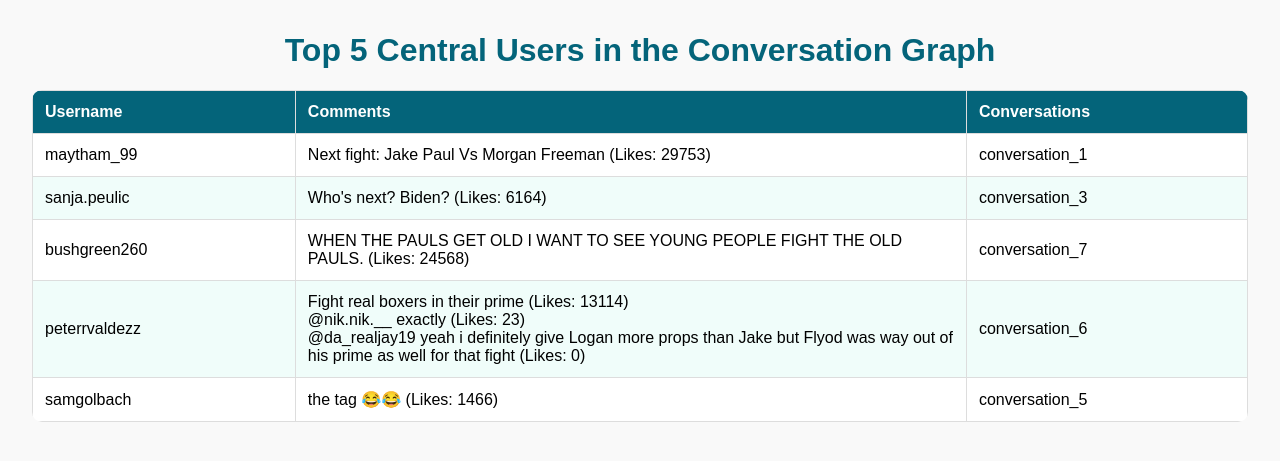
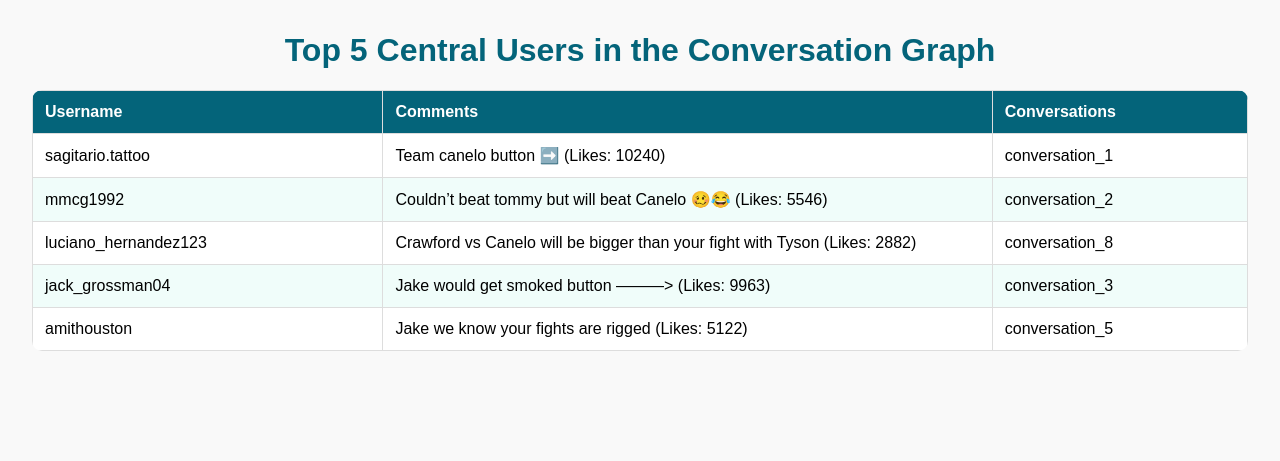
Before and after one commit to Wee-Chuan/FYP-24-S4-26, a Flask app: page /static/top_users_table.html in a window 1280 px wide. Shown: the top 461 px of the page. Run offline with Flask 3, Linux system fonts and the light colour scheme.

Commit message:
qol adds

```diff
--- a/boundary/influencer_boundary.py
+++ b/boundary/influencer_boundary.py
@@ -16,14 +16,24 @@ from entity.followers_hist_entity import FollowerHist
 # Define Flask Blueprint
 influencer_boundary = Blueprint('influencer_boundary', __name__)
 
+post_url = ""
+insta_user = ""
+
 ###################################################################################################################
-
 @influencer_boundary.after_request
 def add_no_cache_headers(response):
     response.headers["Cache-Control"] = "no-store, no-cache, must-revalidate, max-age=0"
     response.headers["Pragma"] = "no-cache"
     response.headers["Expires"] = "0"
     return response
+
+@influencer_boundary.route('/get_post_url', methods=['GET'])
+def get_post_url():
+    return jsonify({"post_url": post_url})
+
+@influencer_boundary.route('/insta_username', methods=['GET'])
+def insta_username():
+    return jsonify({"insta_username": insta_user})
 
 @influencer_boundary.route('/followers', methods=['GET', 'POST'])
 def followers():
@@ -204,7 +214,7 @@ def display_network():
 
     # Get the username from the POST request
     username = request.form.get('username')
-
+    insta_username = username
     if not username:
         return jsonify({'error': 'Username is required'}), 400
 
--- a/static/negative_comments_table.html
+++ b/static/negative_comments_table.html
@@ -53,7 +53,7 @@
             </style>
 
             <script>
-                const comments = [{"text": "why is marzia's arm so long??\ud83d\ude2d\ud83d\ude2d", "likes": 37, "timestamp": "2024-11-01T15:19:04.000Z", "username": "touchyfeelymess"}, {"text": "Tears roll down my leg", "likes": 0, "timestamp": "2024-11-23T19:51:10.000Z", "username": "ouvaries"}, {"text": "wait pewds has a kid ?? what did i miss \ud83d\ude2d", "likes": 86, "timestamp": "2024-06-04T13:10:21.000Z", "username": "3starrsadie"}, {"text": "Bro ages backwards", "likes": 767, "timestamp": "2025-02-01T00:21:10.000Z", "username": "julius_alea_iacta_est"}, {"text": "Dogs cool , your a Turd", "likes": 0, "timestamp": "2025-01-24T05:23:41.000Z", "username": "trevorwoodrum"}, {"text": "Turd picture", "likes": 1, "timestamp": "2025-01-24T05:23:55.000Z", "username": "trevorwoodrum"}, {"text": "That's not a dabod, sir", "likes": 12, "timestamp": "2025-02-02T10:07:00.000Z", "username": "kaiflesh"}, {"text": "yikes!", "likes": 1, "timestamp": "2025-01-31T20:29:23.000Z", "username": "felipe.7zip"}];
+                const comments = [];
                 let currentPage = 1;
                 const commentsPerPage = 5;
 
--- a/static/top_users_table.html
+++ b/static/top_users_table.html
@@ -54,32 +54,32 @@
                 <tbody>
 
         <tr>
-            <td>maytham_99</td>
-            <td>Next fight:  Jake Paul Vs Morgan Freeman (Likes: 29753)</td>
+            <td>sagitario.tattoo</td>
+            <td>Team canelo button ➡️ (Likes: 10240)</td>
             <td>conversation_1</td>
         </tr>
 
         <tr>
-            <td>sanja.peulic</td>
-            <td>Who's next? Biden? (Likes: 6164)</td>
+            <td>mmcg1992</td>
+            <td>Couldn’t beat tommy but will beat Canelo 🥴😂 (Likes: 5546)</td>
+            <td>conversation_2</td>
+        </tr>
+
+        <tr>
+            <td>luciano_hernandez123</td>
+            <td>Crawford vs Canelo will be bigger than your fight with Tyson (Likes: 2882)</td>
+            <td>conversation_8</td>
+        </tr>
+
+        <tr>
+            <td>jack_grossman04</td>
+            <td>Jake would get smoked button ———> (Likes: 9963)</td>
             <td>conversation_3</td>
         </tr>
 
         <tr>
-            <td>bushgreen260</td>
-            <td>WHEN THE PAULS GET OLD I WANT TO SEE YOUNG PEOPLE FIGHT THE OLD PAULS. (Likes: 24568)</td>
-            <td>conversation_7</td>
-        </tr>
-
-        <tr>
-            <td>peterrvaldezz</td>
-            <td>Fight real boxers in their prime (Likes: 13114)<br>@nik.nik.__ exactly (Likes: 23)<br>@da_realjay19 yeah i definitely give Logan more props than Jake but Flyod was way out of his prime as well for that fight (Likes: 0)</td>
-            <td>conversation_6</td>
-        </tr>
-
-        <tr>
-            <td>samgolbach</td>
-            <td>the tag 😂😂 (Likes: 1466)</td>
+            <td>amithouston</td>
+            <td>Jake we know your fights are rigged (Likes: 5122)</td>
             <td>conversation_5</td>
         </tr>
 
```
Also changed, not shown: static/comment_tree.html (+2 -2 lines), static/neutral_comments_table.html (+1 -1 lines), static/positive_comments_table.html (+1 -1 lines), templates/dashboard/influencer_menu/network.html (+22 -0 lines), templates/dashboard/influencer_menu/post_network.html (+27 -0 lines), static/sentiment_pie_chart.png, static/wordcloud_negative.png, static/wordcloud_neutral.png, static/wordcloud_positive.png.
